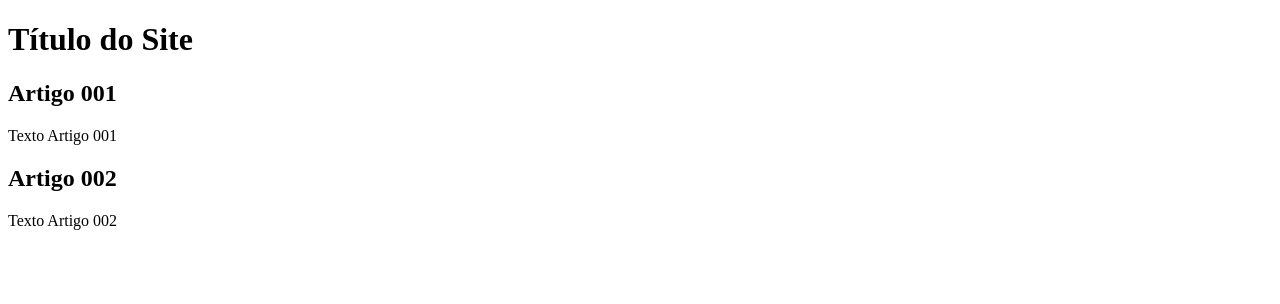
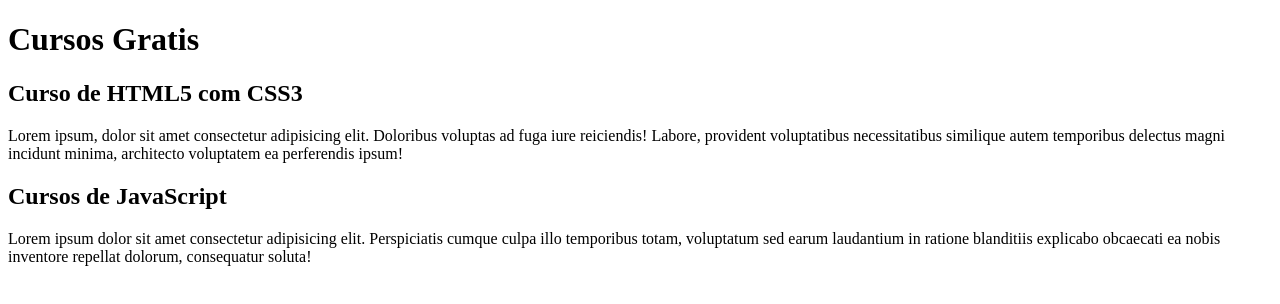
Before and after one commit to FelipeDaSilvaSantos/projeto-site, a plain HTML site: page index.html in a window 1280 px wide. Drawn offline with Linux system fonts and the light colour scheme.

Commit message:
comecei a escrever o conteúdo

```diff
--- a/index.html
+++ b/index.html
@@ -3,20 +3,20 @@
 <head>
     <meta charset="UTF-8">
     <meta name="viewport" content="width=device-width, initial-scale=1.0">
-    <title>Título do Site</title>
+    <title></title>
 </head>
 <body>
     <main>
         <header>
-            <h1>Título do Site</h1>
+            <h1>Cursos Gratis</h1>
         </header>
         <article>
-            <h2>Artigo 001</h2>
-            <p>Texto Artigo 001</p>
+            <h2>Curso de HTML5 com CSS3</h2>
+            <p>Lorem ipsum, dolor sit amet consectetur adipisicing elit. Doloribus voluptas ad fuga iure reiciendis! Labore, provident voluptatibus necessitatibus similique autem temporibus delectus magni incidunt minima, architecto voluptatem ea perferendis ipsum!</p>
         </article>
         <article>
-            <h2>Artigo 002</h2>
-            <p>Texto Artigo 002</p>
+            <h2>Cursos de JavaScript</h2>
+            <p>Lorem ipsum dolor sit amet consectetur adipisicing elit. Perspiciatis cumque culpa illo temporibus totam, voluptatum sed earum laudantium in ratione blanditiis explicabo obcaecati ea nobis inventore repellat dolorum, consequatur soluta!</p>
         </article>
     </main>
 </body>
```
